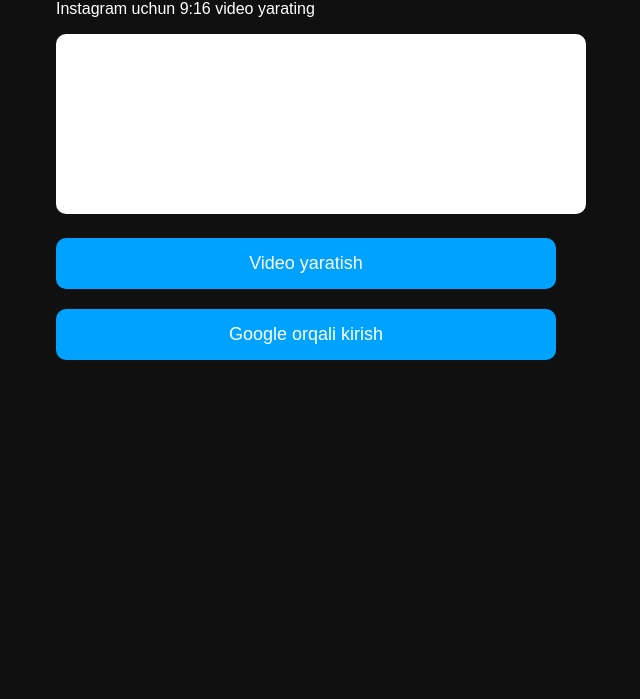
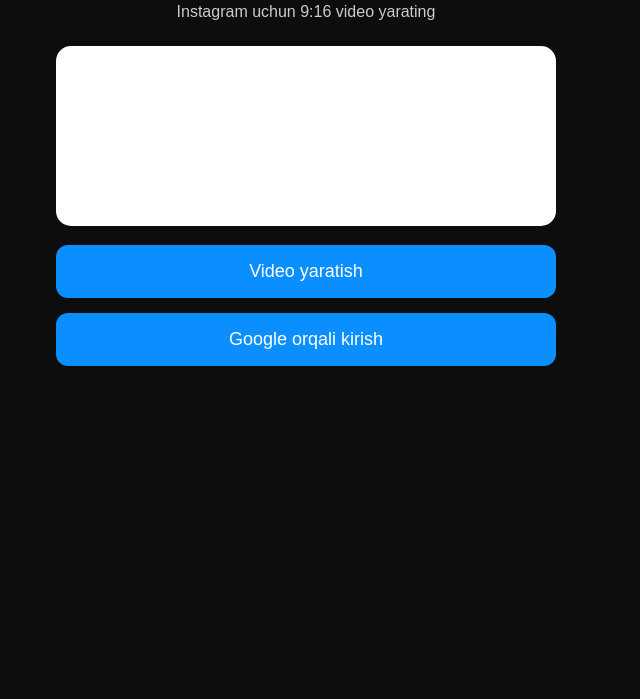
Before and after one commit to reelaiuz/ReelAI, a plain HTML site: page index.html in a window 1280 px wide. Shown: the part 101-800 px from the top of the page, without its empty margins (334-974 px from the left). Drawn offline with Linux system fonts and the light colour scheme.

Commit message:
Update style.css

```diff
--- a/style.css
+++ b/style.css
@@ -1,45 +1,60 @@
+*{
+    margin:0;
+    padding:0;
+    box-sizing:border-box;
+}
+
 body{
-    margin:0;
-    background:#101010;
-    color:white;
+    background:#0d0d0d;
+    color:#fff;
     font-family:Arial,sans-serif;
 }
 
 .container{
+    width:90%;
     max-width:500px;
-    margin:auto;
-    padding:20px;
+    margin:40px auto;
 }
 
 h1{
     text-align:center;
+    font-size:42px;
+}
+
+p{
+    text-align:center;
+    margin:15px 0 25px;
+    color:#ccc;
 }
 
 textarea{
     width:100%;
-    height:150px;
+    height:180px;
     border:none;
-    border-radius:10px;
+    border-radius:15px;
     padding:15px;
-    font-size:16px;
+    font-size:18px;
     resize:none;
+    outline:none;
 }
 
 button{
     width:100%;
-    padding:15px;
-    margin-top:20px;
+    margin-top:15px;
+    padding:16px;
     border:none;
-    border-radius:10px;
-    background:#00a2ff;
+    border-radius:12px;
+    background:#0b8fff;
     color:white;
     font-size:18px;
+    cursor:pointer;
 }
 
-button:active{
-    opacity:.8;
+button:hover{
+    background:#0a7de0;
 }
 
 #result{
-    margin-top:20px;
+    margin-top:25px;
+    text-align:center;
 }
```
